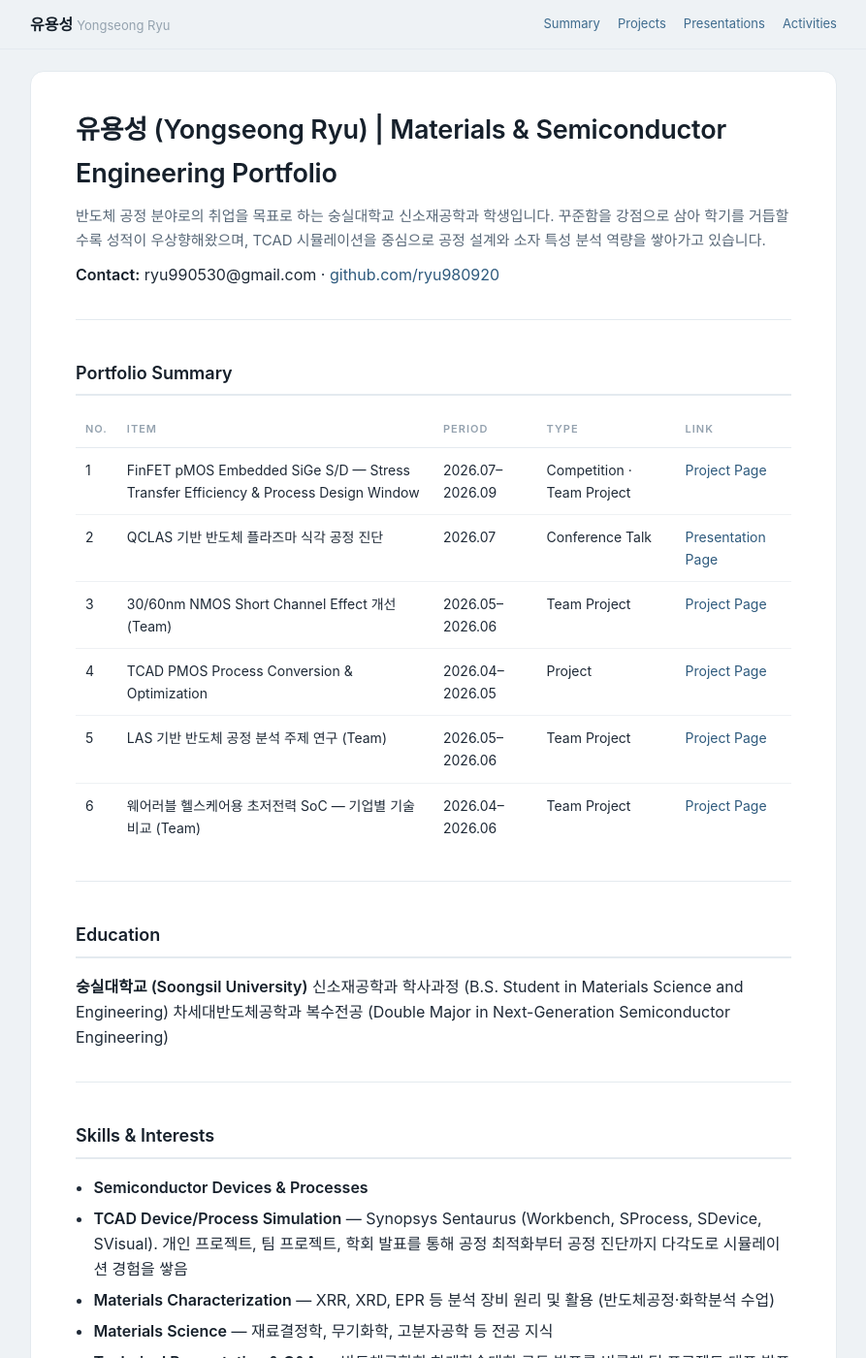
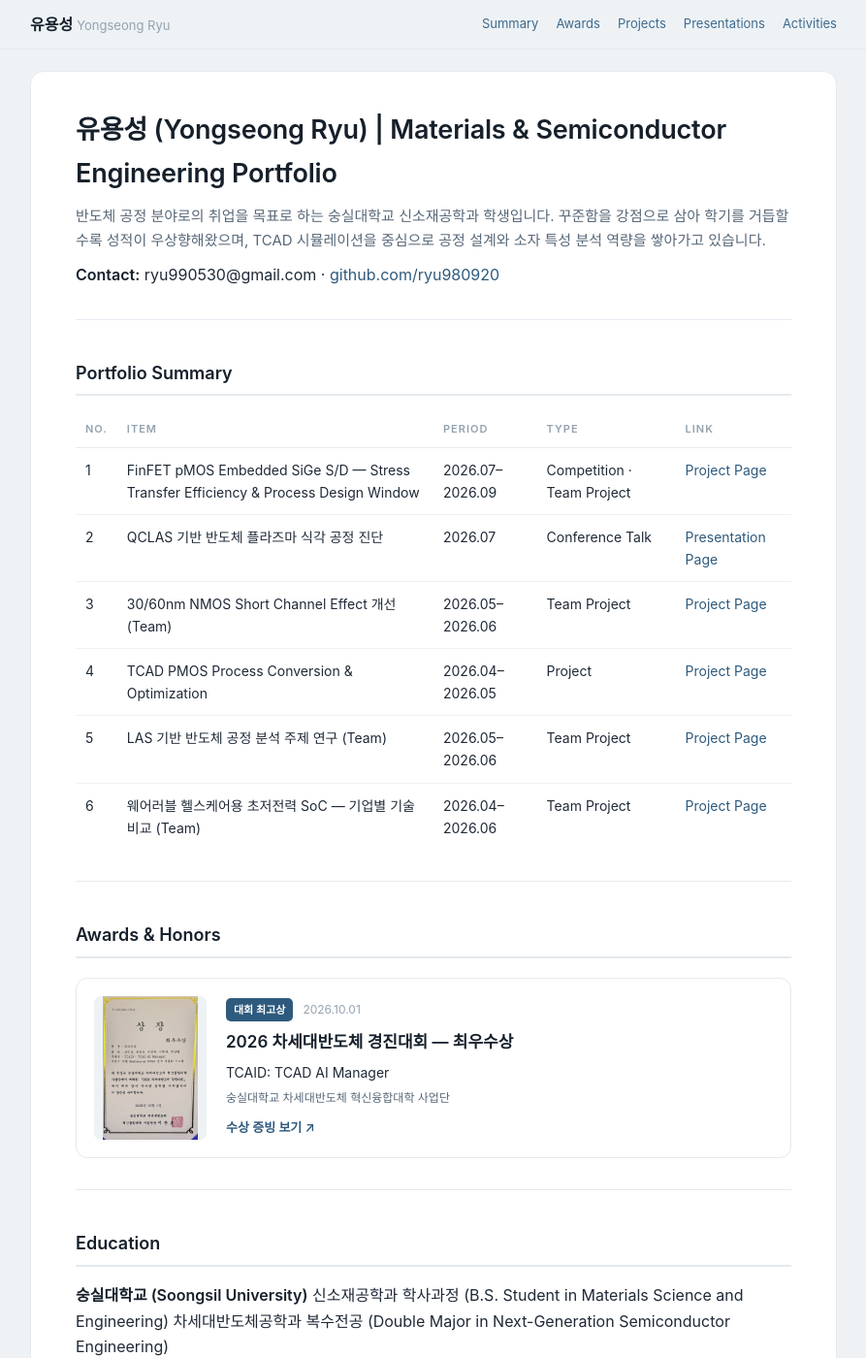
Before and after one commit to ryu980920/ryu980920.github.io, a Jekyll site: the page built from index.md, in a window 1280 px wide and 1400 px high. Shown: the whole window at 97% size, without its empty margins (193-1086 px from the left). Built offline with Jekyll 4.4.1, drawn with Linux system fonts in a browser that asks for light colours; our own code applies the rules of GitHub Pages for plain Markdown files.

Commit message:
Add TCAID top-award portfolio page with certificate and poster

```diff
--- a/_layouts/default.html
+++ b/_layouts/default.html
@@ -13,6 +13,7 @@
       <a class="brand" href="{{ '/' | relative_url }}">유용성 <span>Yongseong Ryu</span></a>
       <nav class="nav">
         <a href="{{ '/#portfolio-summary' | relative_url }}">Summary</a>
+        <a href="{{ '/#awards--honors' | relative_url }}">Awards</a>
         <a href="{{ '/#projects' | relative_url }}">Projects</a>
         <a href="{{ '/#presentations--competitions' | relative_url }}">Presentations</a>
         <a href="{{ '/#activities' | relative_url }}">Activities</a>
--- a/assets/css/style.css
+++ b/assets/css/style.css
@@ -131,3 +131,56 @@ a:hover{ text-decoration:underline; }
   .nav{ gap:12px; }
   .nav a{ font-size:12px; }
 }
+
+
+/* ===== award highlight and verification gallery ===== */
+.award-feature{
+  margin:1.3rem 0;
+  border:1px solid var(--line);
+  border-radius:12px;
+  overflow:hidden;
+  background:var(--panel);
+}
+.award-feature-link{
+  display:flex; align-items:center; gap:20px;
+  padding:18px;
+  color:inherit; text-decoration:none;
+  transition:background .15s ease,border-color .15s ease;
+}
+.award-feature-link:hover{ background:#F7F9FB; text-decoration:none; }
+.award-thumb{
+  flex:0 0 116px;
+  height:148px;
+  background:var(--bg);
+  display:flex; align-items:center; justify-content:center;
+  overflow:hidden; border-radius:7px;
+}
+.content .award-thumb img{
+  width:100%; height:100%; object-fit:contain;
+  border-radius:0; display:block;
+}
+.award-info{min-width:0;flex:1;}
+.award-meta{display:flex;align-items:center;gap:10px;flex-wrap:wrap;margin-bottom:9px;}
+.award-rank{
+  display:inline-block;background:var(--accent-deep);color:#fff;
+  border-radius:5px;padding:3px 8px;font-size:11px;font-weight:600;
+}
+.award-date{color:var(--faint);font-size:12px;}
+.award-title{font-size:17px;font-weight:600;color:var(--ink-strong);line-height:1.5;}
+.award-project{font-size:14px;color:var(--ink);margin-top:6px;}
+.award-org{font-size:12px;color:var(--muted);margin-top:5px;}
+.award-link{font-size:13px;color:var(--accent-deep);margin-top:11px;font-weight:600;}
+.award-document{max-width:640px;margin:18px auto 20px;text-align:center;}
+.award-document.award-poster{max-width:740px;}
+.award-document a{display:block;cursor:zoom-in;}
+.content .award-document img{
+  width:100%;height:auto;object-fit:contain;display:block;
+  border:1px solid var(--line);border-radius:7px;
+}
+.award-caption{font-size:13px;color:var(--muted);text-align:center;margin-bottom:26px;}
+@media(max-width:640px){
+ .award-feature-link{gap:12px;padding:12px;align-items:flex-start;}
+ .award-thumb{flex-basis:88px;height:126px;}
+ .award-title{font-size:15px;}
+ .award-org{font-size:11px;}
+}
--- a/index.md
+++ b/index.md
@@ -20,6 +20,23 @@ layout: default
 | 4 | TCAD PMOS Process Conversion & Optimization | 2026.04–2026.05 | Project | [Project Page](tcad/) |
 | 5 | LAS 기반 반도체 공정 분석 주제 연구 (Team) | 2026.05–2026.06 | Team Project | [Project Page](las/) |
 | 6 | 웨어러블 헬스케어용 초저전력 SoC — 기업별 기술 비교 (Team) | 2026.04–2026.06 | Team Project | [Project Page](soc/) |
+
+---
+
+## Awards & Honors
+
+<div class="award-feature">
+  <a class="award-feature-link" href="awards/tcaid-2026/" aria-label="2026 차세대반도체 경진대회 최우수상 수상 자료 보기">
+    <div class="award-thumb"><img src="images/awards/tcaid-2026/certificate.jpg" alt="2026 차세대반도체 경진대회 최우수상 상장" loading="lazy"></div>
+    <div class="award-info">
+      <div class="award-meta"><span class="award-rank">대회 최고상</span><span class="award-date">2026.10.01</span></div>
+      <div class="award-title">2026 차세대반도체 경진대회 — 최우수상</div>
+      <div class="award-project">TCAID: TCAD AI Manager</div>
+      <div class="award-org">숭실대학교 차세대반도체 혁신융합대학 사업단</div>
+      <div class="award-link">수상 증빙 보기 ↗</div>
+    </div>
+  </a>
+</div>
 
 ---
 
```
Also changed, not shown: awards/tcaid-2026/index.md (added, +51 -0 lines), images/awards/tcaid-2026/certificate.jpg (added), images/awards/tcaid-2026/poster.jpg (added).
